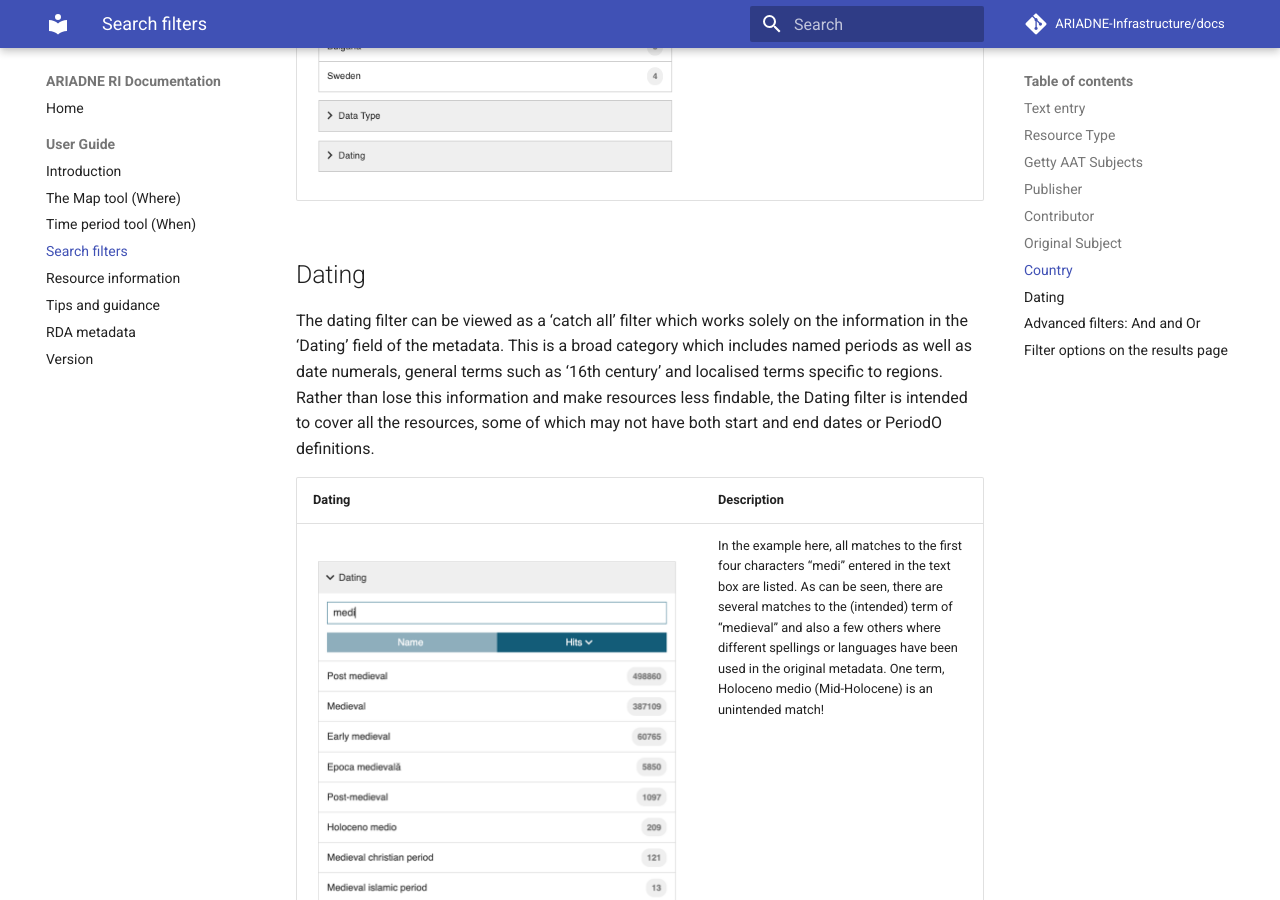
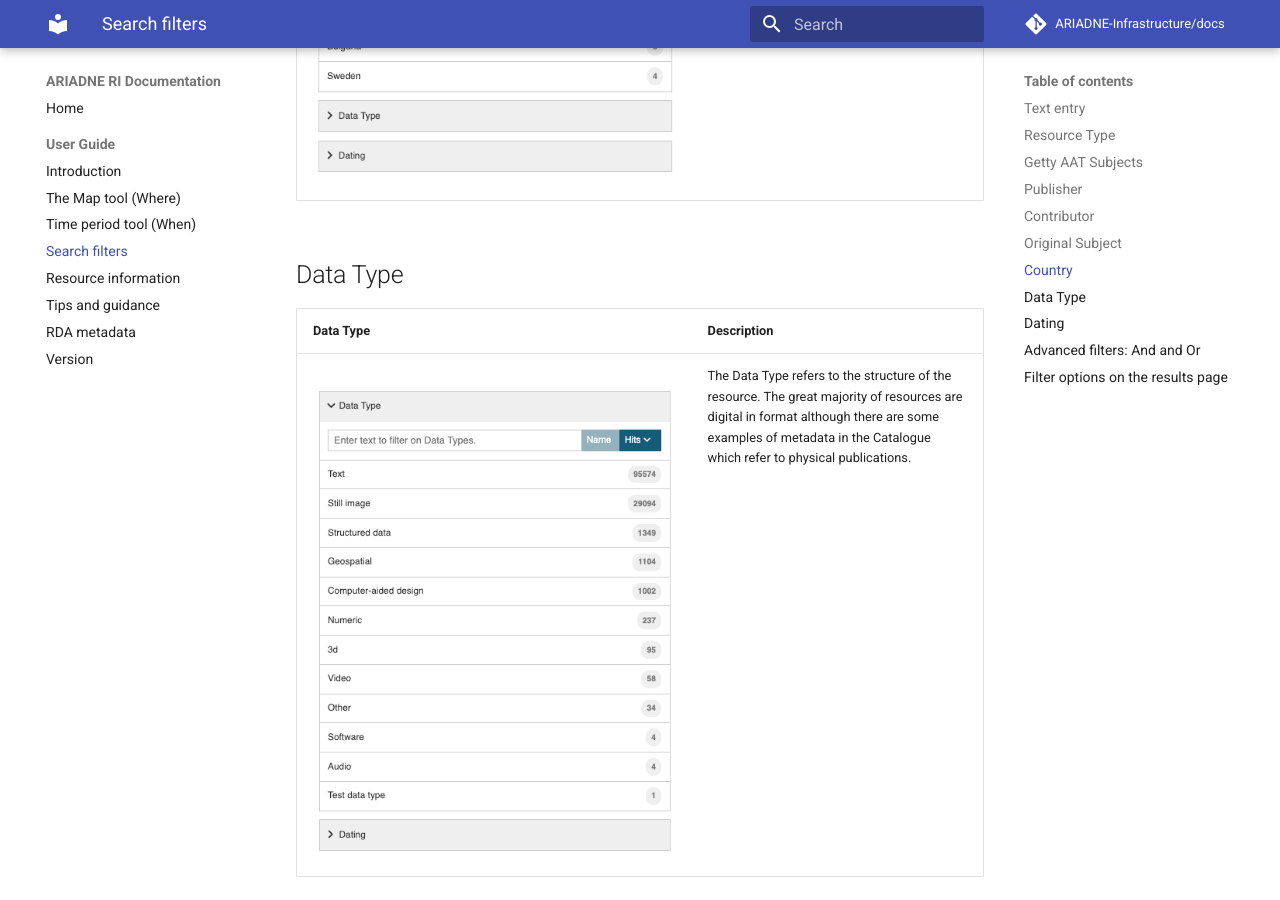
Before and after one commit to uoy-ads/hsds-data-catalogue-docs, an MkDocs documentation site: the page built from docs/Portal_User_Guide/Section-4_Search_Filters.md, in a window 1280 px wide and 900 px high, scrolled down 6304 px. Built offline with MkDocs 1.6.1 and Material for MkDocs 9.7.7, drawn with Linux system fonts in a browser that asks for light colours; comment, search, counter and statistics services are not loaded.

Commit message:
Update Section-4_Search_Filters.md

```diff
--- a/docs/Portal_User_Guide/Section-4_Search_Filters.md
+++ b/docs/Portal_User_Guide/Section-4_Search_Filters.md
@@ -76,6 +76,12 @@ Note that the “i” icon next to each name provides a short summary about the
 | ----------- | ----------- |
 | &nbsp;&nbsp;&nbsp;&nbsp;&nbsp;&nbsp;&nbsp;&nbsp;&nbsp;&nbsp;&nbsp;&nbsp;&nbsp;&nbsp;&nbsp;&nbsp;&nbsp;&nbsp;&nbsp;&nbsp;&nbsp;&nbsp;&nbsp;&nbsp;&nbsp;&nbsp;&nbsp;&nbsp;&nbsp;&nbsp;&nbsp;&nbsp;&nbsp;&nbsp;&nbsp;&nbsp;&nbsp;&nbsp;&nbsp;&nbsp;&nbsp;&nbsp;&nbsp;&nbsp;&nbsp;&nbsp;&nbsp;&nbsp;&nbsp;&nbsp;&nbsp;&nbsp;&nbsp;&nbsp;&nbsp;&nbsp;&nbsp;&nbsp;&nbsp;&nbsp;&nbsp;&nbsp;&nbsp;&nbsp;&nbsp;&nbsp;&nbsp;&nbsp;&nbsp;&nbsp;&nbsp;&nbsp;&nbsp;&nbsp;&nbsp;&nbsp;&nbsp;&nbsp; ![Country filter showing some options](../assets/57-Country_filter.png) | Country is the modern geographical region(s) that relates to each resource.<Br><Br> The Map tool can be used to define smaller areas or regions which cover more than one country where present day boundaries do not apply. |
 
+## Data Type
+| Data Type | Description |
+| ----------- | ----------- |
+|&nbsp;&nbsp;&nbsp;&nbsp;&nbsp;&nbsp;&nbsp;&nbsp;&nbsp;&nbsp;&nbsp;&nbsp;&nbsp;&nbsp;&nbsp;&nbsp;&nbsp;&nbsp;&nbsp;&nbsp;&nbsp;&nbsp;&nbsp;&nbsp;&nbsp;&nbsp;&nbsp;&nbsp;&nbsp;&nbsp;&nbsp;&nbsp;&nbsp;&nbsp;&nbsp;&nbsp;&nbsp;&nbsp;&nbsp;&nbsp;&nbsp;&nbsp;&nbsp;&nbsp;&nbsp;&nbsp;&nbsp;&nbsp;&nbsp;&nbsp;&nbsp;&nbsp;&nbsp;&nbsp;&nbsp;&nbsp;&nbsp;&nbsp;&nbsp;&nbsp;&nbsp;&nbsp;&nbsp;&nbsp;&nbsp;&nbsp;&nbsp;&nbsp;&nbsp;&nbsp;&nbsp;&nbsp;&nbsp;&nbsp;&nbsp;&nbsp;&nbsp;&nbsp;&nbsp;&nbsp;&nbsp;&nbsp;&nbsp;&nbsp;&nbsp;&nbsp;&nbsp;&nbsp;&nbsp; ![Country filter showing some options](../assets/58-Data_type_filter.png) | The Data Type refers to the structure of the resource. The great majority of resources are digital in format although there are some examples of metadata in the Catalogue which refer to physical publications. |
+
+
 ## Dating
 
 The dating filter can be viewed as a ‘catch all’ filter which works solely on the information in the ‘Dating’ field of the metadata. This is a broad category which includes named periods as well as date numerals, general terms such as ‘16th century’ and localised terms specific to regions. Rather than lose this information and make resources less findable, the Dating filter is intended to cover all the resources, some of which may not have both start and end dates or PeriodO definitions.
```
